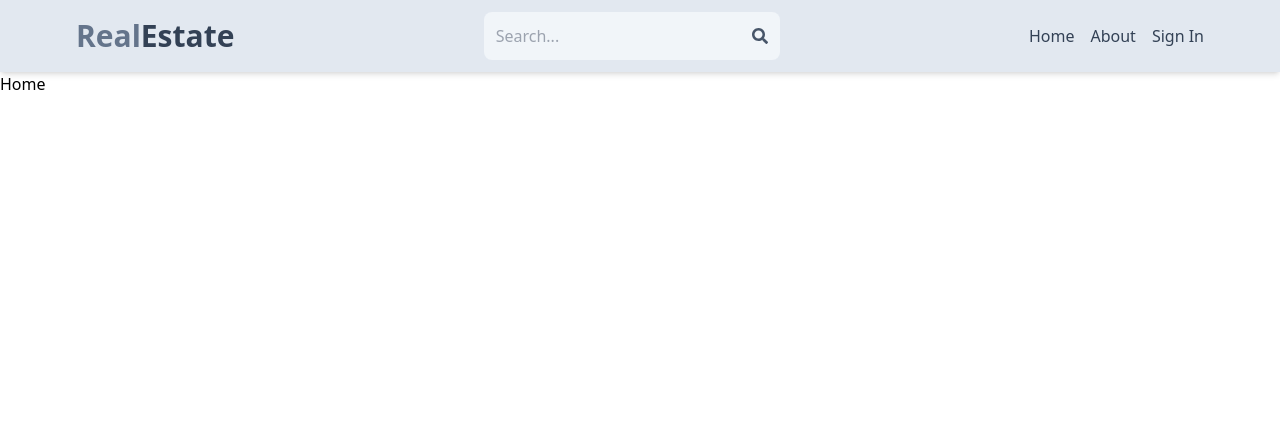
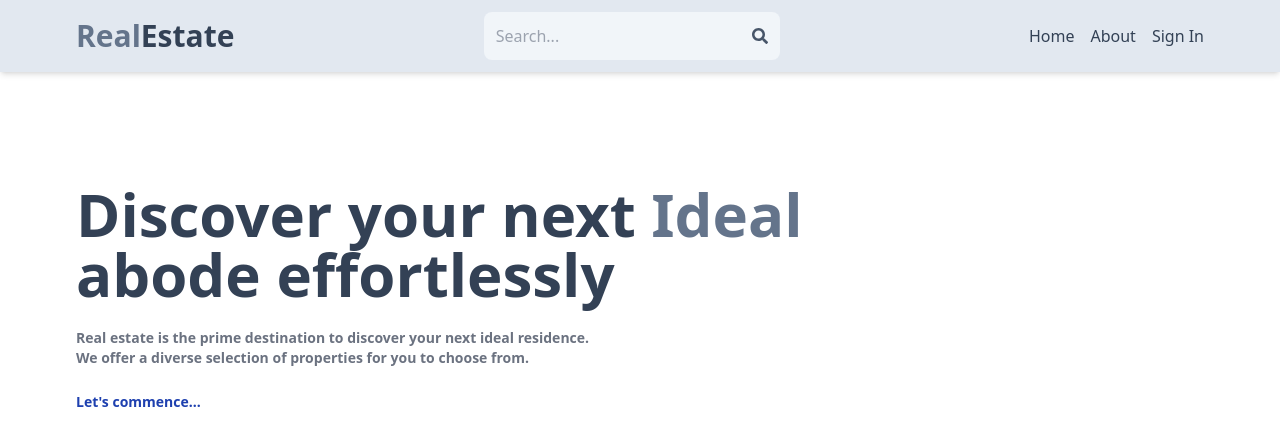
Before and after one commit to Rone47/Estate-MERN, a React (Vite) app in the folder client/: page / in a window 1280 px wide. Shown: the top 446 px of the page. Built offline with nearby package versions, Linux system fonts and the light colour scheme; no server answers.

Commit message:
Home page start

```diff
--- a/client/src/pages/Home.jsx
+++ b/client/src/pages/Home.jsx
@@ -1,7 +1,30 @@
-import React from 'react'
+import { useState } from 'react';
+import {Link} from 'react-router-dom';
 
 export default function Home() {
+  const [offerListings, setOfferListings] = useState([]);
+  const [saleListings, setSaleListings] = useState([]);
+  const [rentListings, setRentListings] = useState([]);
+
+
   return (
-    <div>Home</div>
+    <div className=''>
+     {/* top */}
+     <div className='flex flex-col gap-6 p-28 px-3 max-w-6xl mx-auto'>
+      <h1 className='text-slate-700 font-bold text-3xl lg:text-6xl'>Discover your next <span className='text-slate-500'>Ideal</span> <br/>abode effortlessly</h1>
+      <div className='text-gray-500 text-xs sm:text-sm font-semibold'>
+       Real estate is the prime destination to discover your next ideal residence.
+       <br/>
+       We offer a diverse selection of properties for you to choose from.
+     </div>
+     <Link to={'/search'} className='text-xs sm:text-sm text-blue-800 font-bold hover:underline'>
+     Let's commence...
+     </Link>
+     </div>
+
+     {/*swiper*/}
+     <div></div>
+
+    </div>
   )
 }
```
